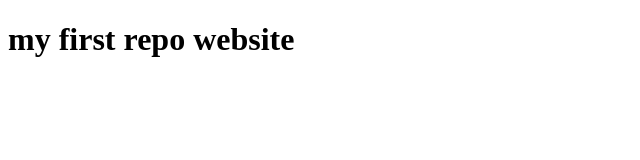
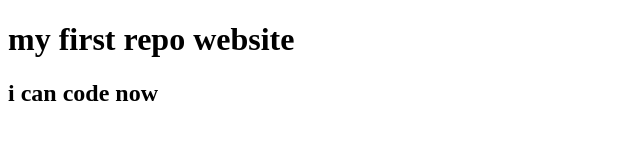
Before and after one commit to naimurrahmanniloy/my-first-repoo, a plain HTML site: page index.html in a window 1280 px wide. Shown: the whole page, without its empty margins (0-640 px from the left). Drawn offline with Linux system fonts and the light colour scheme.

Commit message:
2nd time programming learnig

```diff
--- a/index.html
+++ b/index.html
@@ -8,5 +8,8 @@
 </head>
 <body>
     <h1>my first repo website</h1>
+    <h2>i can code now
+
+    </h2>
 </body>
 </html>
```
